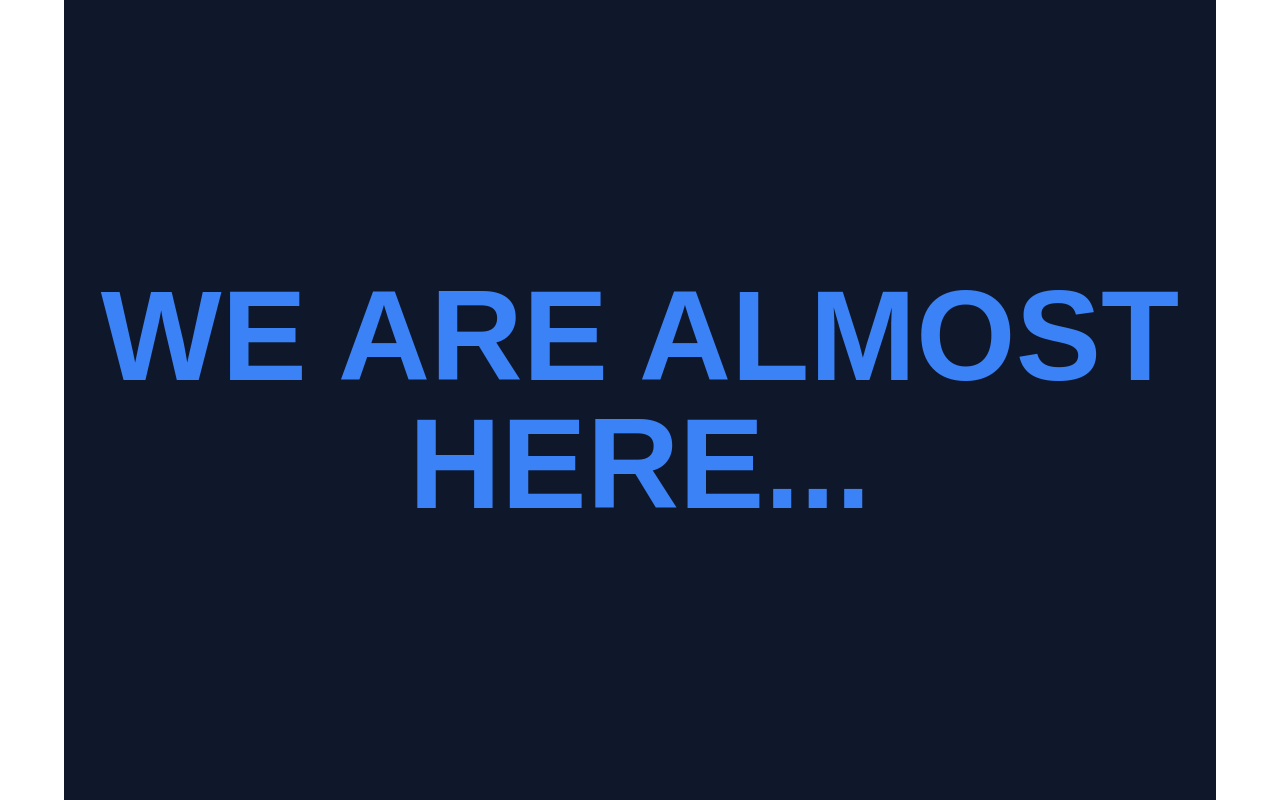
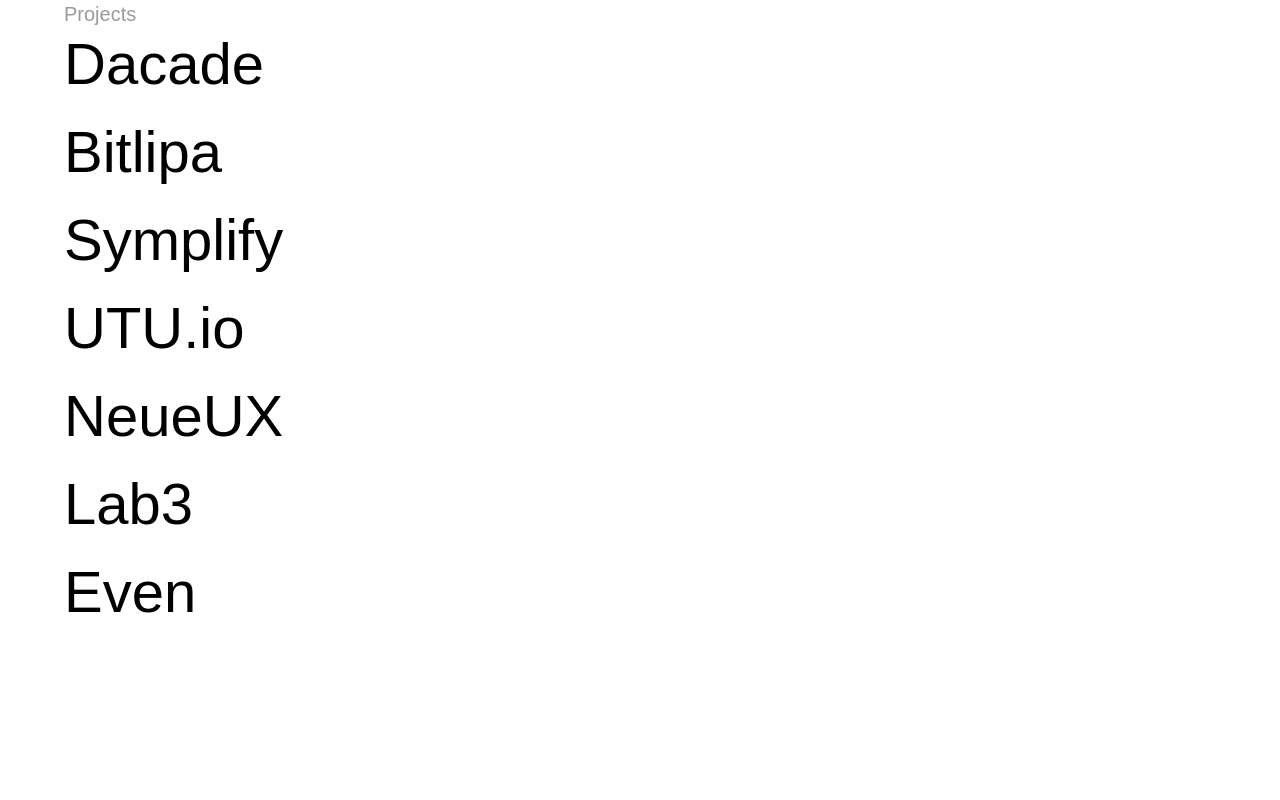
Before and after one commit to TheGymRwanda/zzz-unit8, a Next.js app: page / in a window 1280 px wide. Built offline with nearby package versions, Linux system fonts and the light colour scheme; a web font is replaced by a local one.

Commit message:
feat: implement project section

```diff
--- a/components/sections/Project.jsx
+++ b/components/sections/Project.jsx
@@ -1,16 +1,35 @@
 import Image from "next/image";
-import React from "react";
+import { useEffect, useState } from "react";
+import { projectData } from "../../utils/projectData";
 
-export default function Project({ image, title, subtitle }) {
+export default function Project() {
+  const [shown, setShown] = useState(0);
+  const hclik = (e) => {
+    setShown(e.target.id);
+  };
   return (
-    <div>
-      <div className='flex flex-col'>
-        <h3>{title}</h3>
-        <div>
-          <Image height='191' width='349' src={image} alt='project-image' />
-          <p>{subtitle}</p>
-        </div>
-      </div>
+    <div className='flex flex-col'>
+      <h4 className='text-xl text-muted-300'>Projects</h4>
+
+      {projectData.map((items) => {
+        const { id, image, title, subtitle } = items;
+
+        return (
+          <div key={id}>
+            <h3
+              id={id}
+              className={`text-5.5xl leading-12 mb-4`}
+              onClick={hclik}
+            >
+              {title}
+            </h3>
+            <div className={`${id === parseInt(shown) ? "" : "hidden"}`}>
+              <Image height='191' width='349' src={image} alt='project-image' />
+              <p className='mt-2.5 text-xl leading-7 mb-12'>{subtitle}</p>
+            </div>
+          </div>
+        );
+      })}
     </div>
   );
 }
--- a/pages/index.js
+++ b/pages/index.js
@@ -1,7 +1,5 @@
+import Project from "../components/sections/Project";
+
 export default function Home() {
-  return (
-    <div className='flex items-center justify-center h-screen font-extrabold text-center text-blue-500 uppercase bg-slate-900 text-9xl'>
-      <p>we are almost here...</p>
-    </div>
-  );
+  return <Project />;
 }
--- a/tailwind.config.js
+++ b/tailwind.config.js
@@ -7,6 +7,12 @@
   ],
   theme: {
     extend: {
+      fontSize: {
+        "5.5xl": "3.625rem",
+      },
+      lineHeight: {
+        12: "4.5rem",
+      },
       fontFamily: {
         grotesk: ["Grotesk", "sans-serif"],
       },
@@ -21,6 +27,9 @@
       maxWidth: {
         "8xl": "82rem",
       },
+      margin: {
+        12: "5.375rem",
+      },
     },
   },
   plugins: [],
--- a/utils/projectData.js
+++ b/utils/projectData.js
@@ -1,44 +1,44 @@
-const projectData = [
+export const projectData = [
   {
     id: 1,
     title: "Dacade",
-    image: "/",
+    image: "/assets/imgs/dacade.webp",
     subtitle: "P2P learning platform ",
   },
   {
     id: 2,
     title: "Bitlipa",
-    image: "/",
+    image: "/assets/imgs/bitlipa.webp",
     subtitle: "P2P learning platform ",
   },
   {
     id: 3,
     title: "Symplify",
-    image: "/",
+    image: "/assets/imgs/default.png",
     subtitle: "P2P learning platform ",
   },
   {
     id: 4,
     title: "UTU.io",
-    image: "/",
+    image: "/assets/imgs/default.png",
     subtitle: "P2P learning platform ",
   },
   {
     id: 5,
-    title: "UTU.NeueUX",
-    image: "/",
+    title: "NeueUX",
+    image: "/assets/imgs/neueux.webp",
     subtitle: "P2P learning platform ",
   },
   {
     id: 6,
     title: "Lab3",
-    image: "/",
+    image: "/assets/imgs/lab3.png",
     subtitle: "P2P learning platform ",
   },
   {
     id: 7,
     title: "Even",
-    image: "/",
+    image: "/assets/imgs/even.webp",
     subtitle: "P2P learning platform ",
   },
 ];
```
Also changed, not shown: public/assets/imgs/default.png (added), public/assets/imgs/lab3.png (added).
